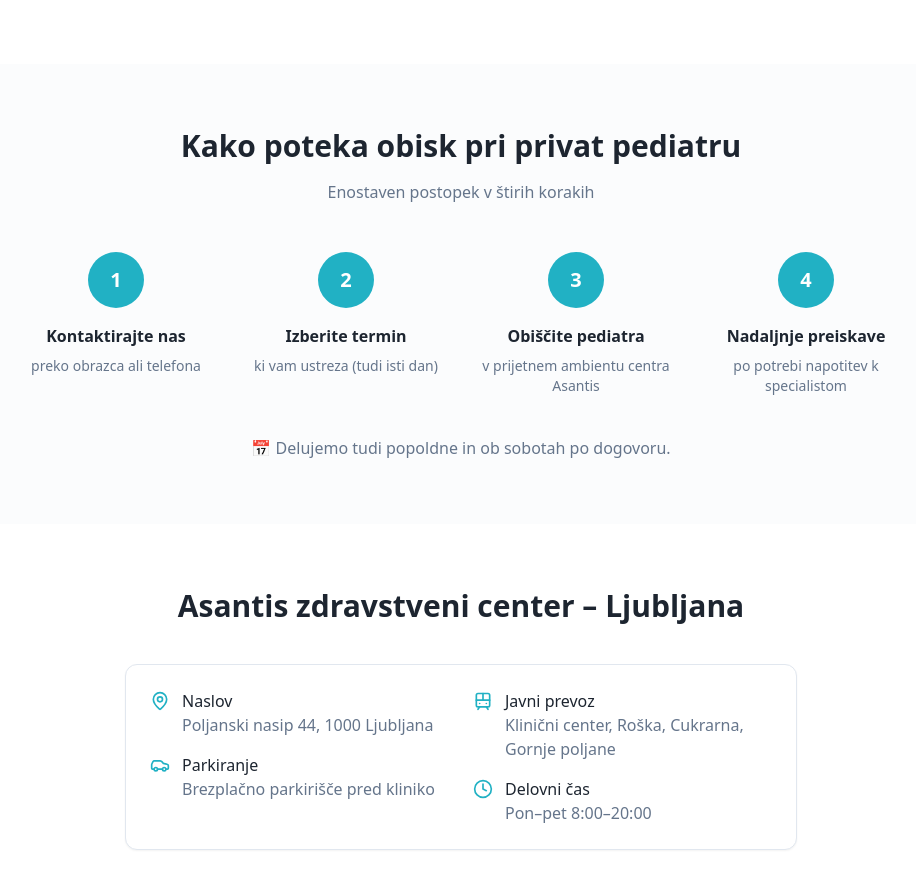
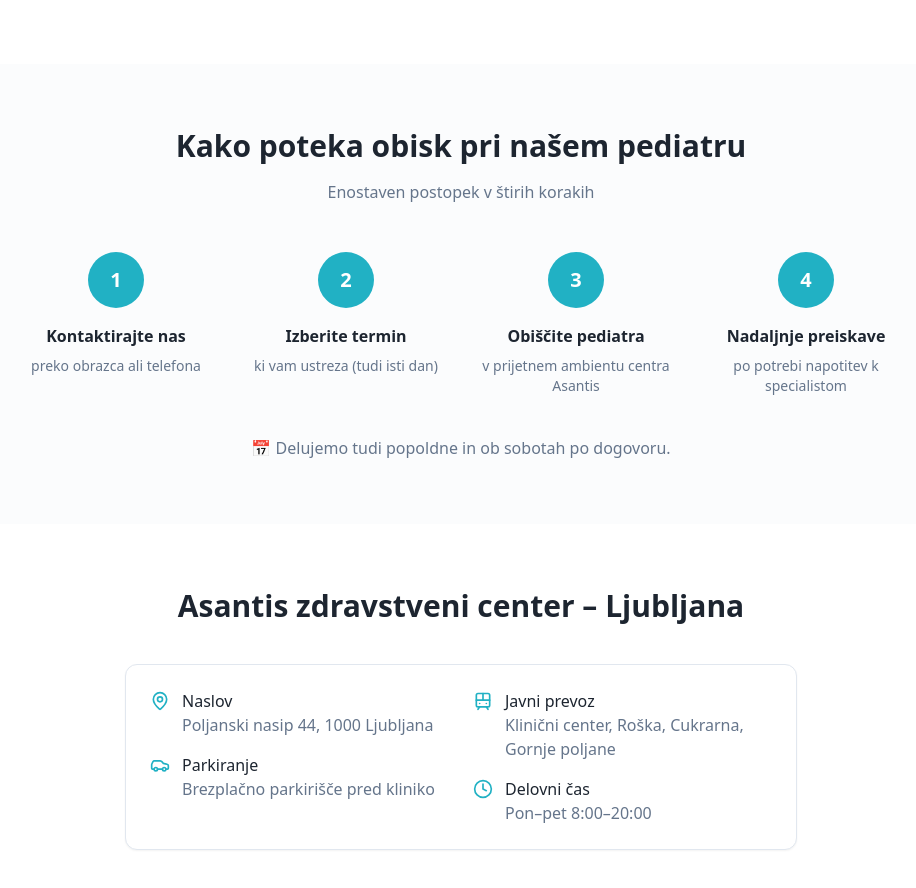
Before and after one commit to brane24/asantis-care-portal, a React (Vite) app: page /pediatrija/privat-pediater-ljubljana in a window 1280 px wide. Shown: the part 3300-4188 px from the top of the page, without its empty margins (179-1095 px from the left). Built offline with nearby package versions, Linux system fonts and the light colour scheme; the HTML template or start-up script is replaced by a standard one.

Commit message:
Visual edit in Lovable
Edited UI in Lovable

```diff
--- a/src/pages/pediatrija/PrivatPediaterPage.tsx
+++ b/src/pages/pediatrija/PrivatPediaterPage.tsx
@@ -274,7 +274,7 @@ const PrivatPediaterPage = () => {
       <section className="py-16 bg-muted/30">
         <div className="container mx-auto px-4">
           <h2 className="text-2xl md:text-3xl font-bold text-center text-foreground mb-4">
-            Kako poteka obisk pri privat pediatru
+            Kako poteka obisk pri našem pediatru
           </h2>
           <p className="text-center text-muted-foreground mb-12">
             Enostaven postopek v štirih korakih
```
